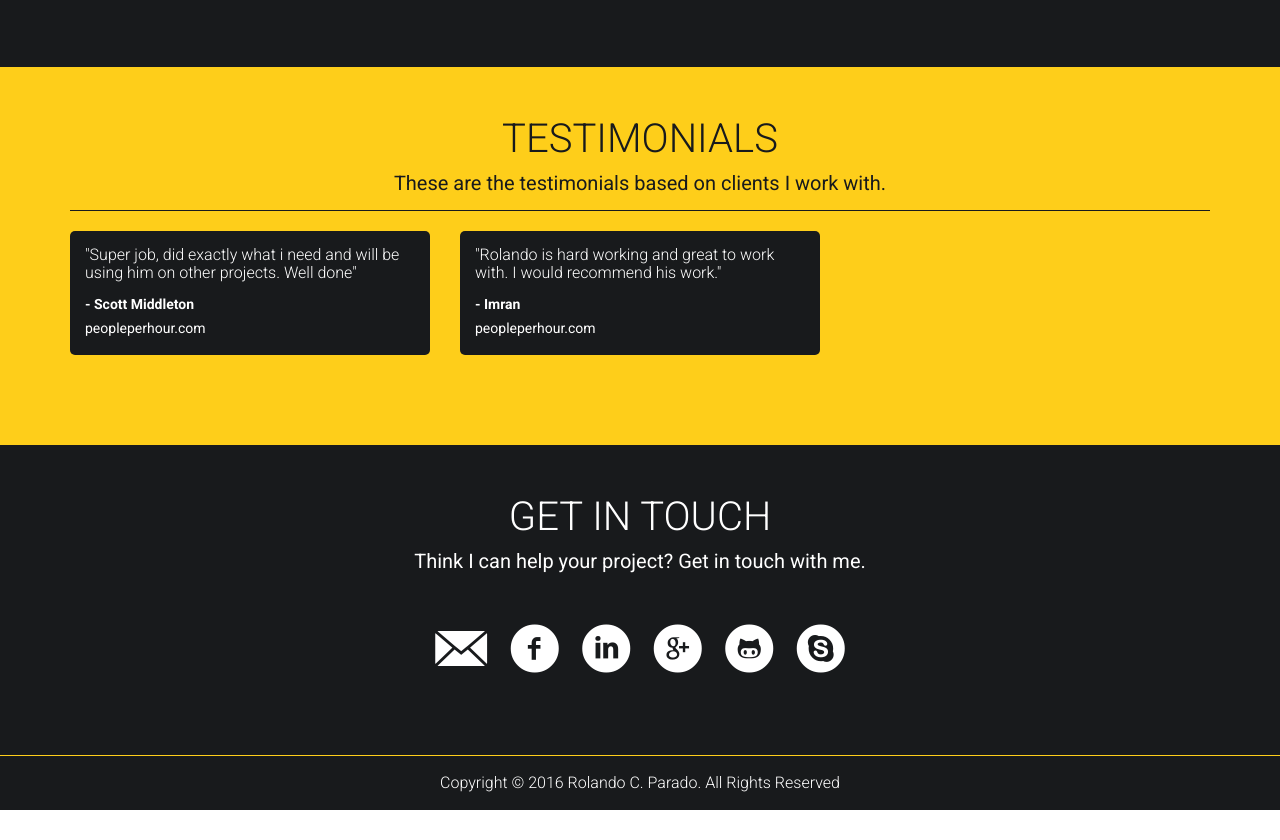
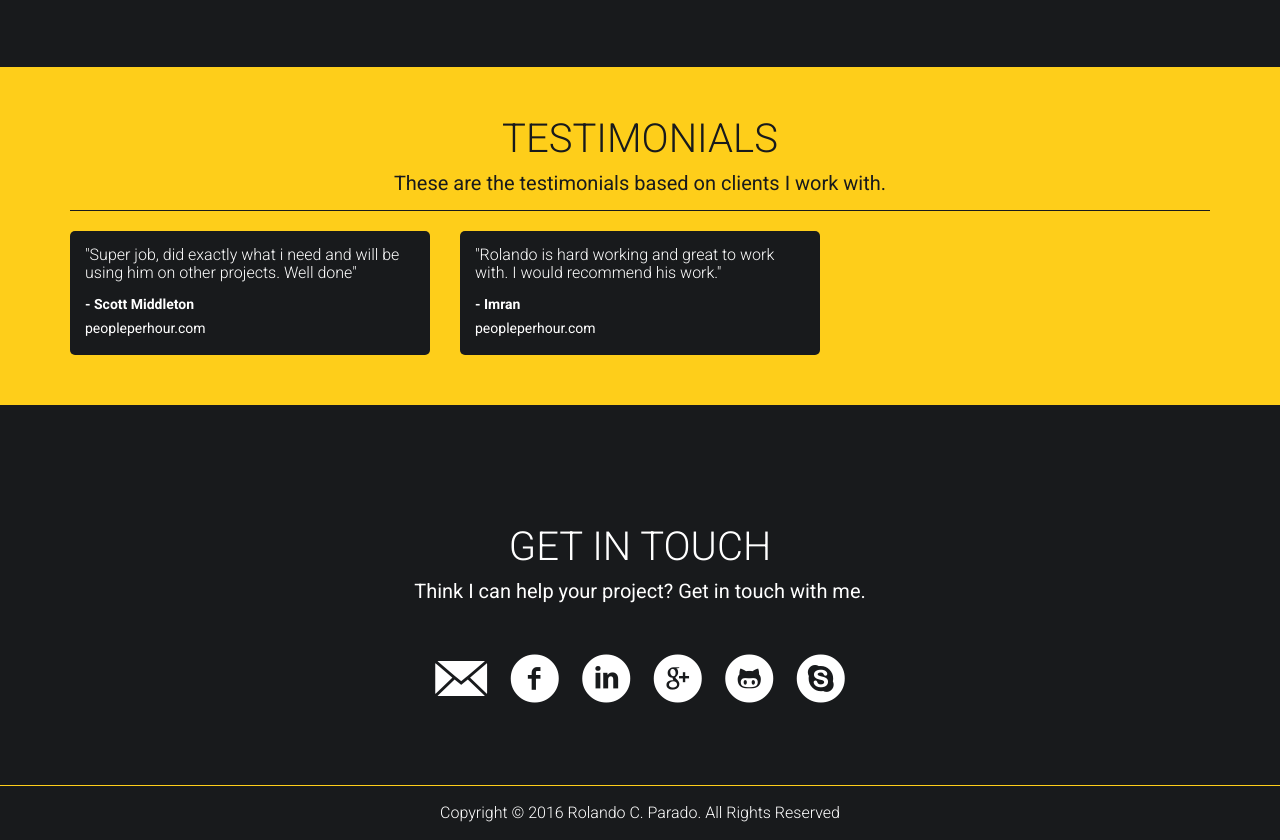
Before and after one commit to rparado/rparado.github.io, a plain HTML site: page index.html in a window 1280 px wide. Shown: the part 3867-4707 px from the top of the page. Before the commit the page ends 4677 px from the top, so only its background shows below. Drawn offline with Linux system fonts and the light colour scheme.

Commit message:
beta release

```diff
--- a/css/style.css
+++ b/css/style.css
@@ -524,7 +524,7 @@ figure.thumbnail:hover .mask {
 }
 /* testimonials */
 .section-testimonials {
-	padding-bottom: 90px;
+	padding-bottom: 50px;
 }
 .border-bottom-color {
 	border-bottom: 1px solid #181A1C;
@@ -559,7 +559,7 @@ figure.thumbnail:hover .mask {
 }
 /* contact */
 .section-contact .container {
-	padding-top: 50px;
+	padding-top: 120px;
 }
 .hire-me-widget {
 	text-align: center;
```
